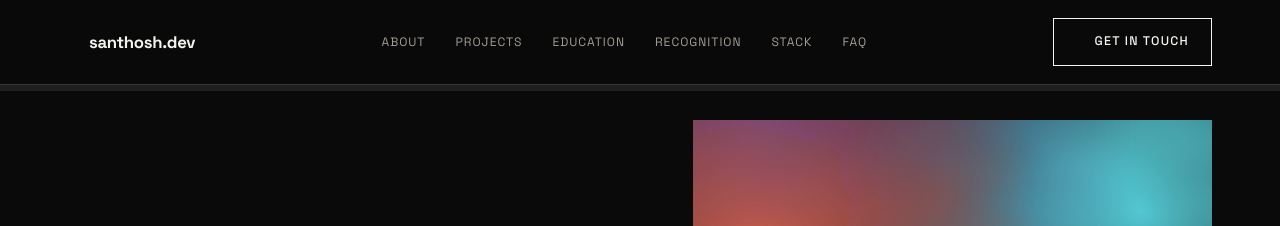
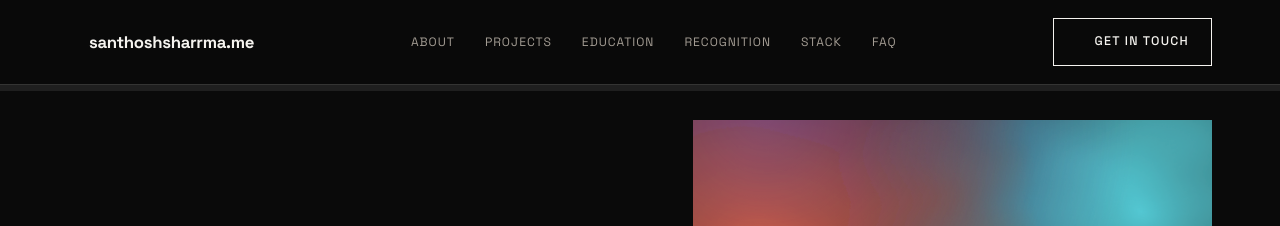
Before and after one commit to santhoshsharrma/santhoshsharrma.github.io, a plain HTML site: page index.html in a window 1280 px wide. Shown: the top 226 px of the page. Drawn offline with Linux system fonts and the light colour scheme.

Commit message:
Update index.html

```diff
--- a/index.html
+++ b/index.html
@@ -176,7 +176,7 @@ footer{border-top:1.5px solid var(--ink);padding:56px 0 40px}
 <body>
 <header class="header" id="hd"><div class="wrap">
 <div class="nav">
-<a class="lock" href="#top"><i></i>santhosh.dev</a>
+<a class="lock" href="#top"><i></i>santhoshsharrma.me</a>
 <nav class="nav-mid" id="navmid"><a href="#about">About</a><a href="#projects">Projects</a><a href="#education">Education</a><a href="#recognition">Recognition</a><a href="#stack">Stack</a><a href="#faq">FAQ</a></nav>
 <div class="nav-right"><a class="btn" href="#contact"><span class="sq"></span>Get in touch</a>
 <button class="menu-btn" id="menuBtn" aria-label="Menu" aria-expanded="false"><span class="sq"></span>Menu</button></div>
```
